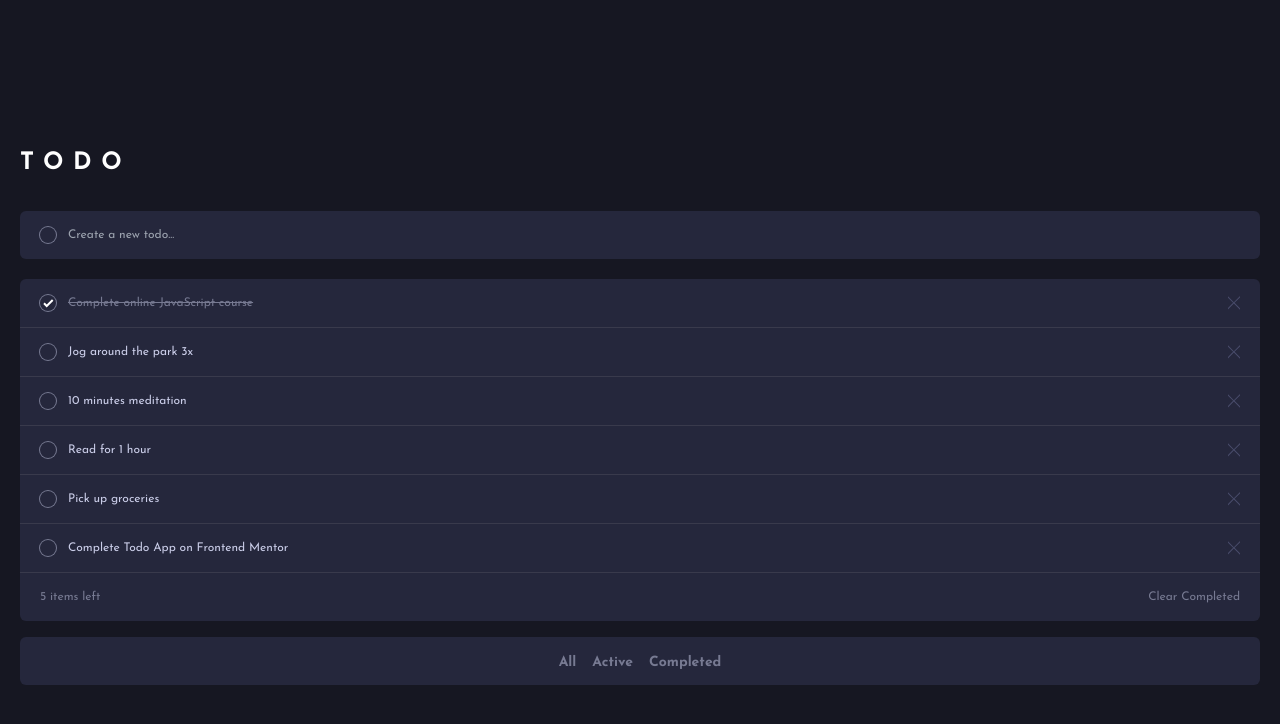
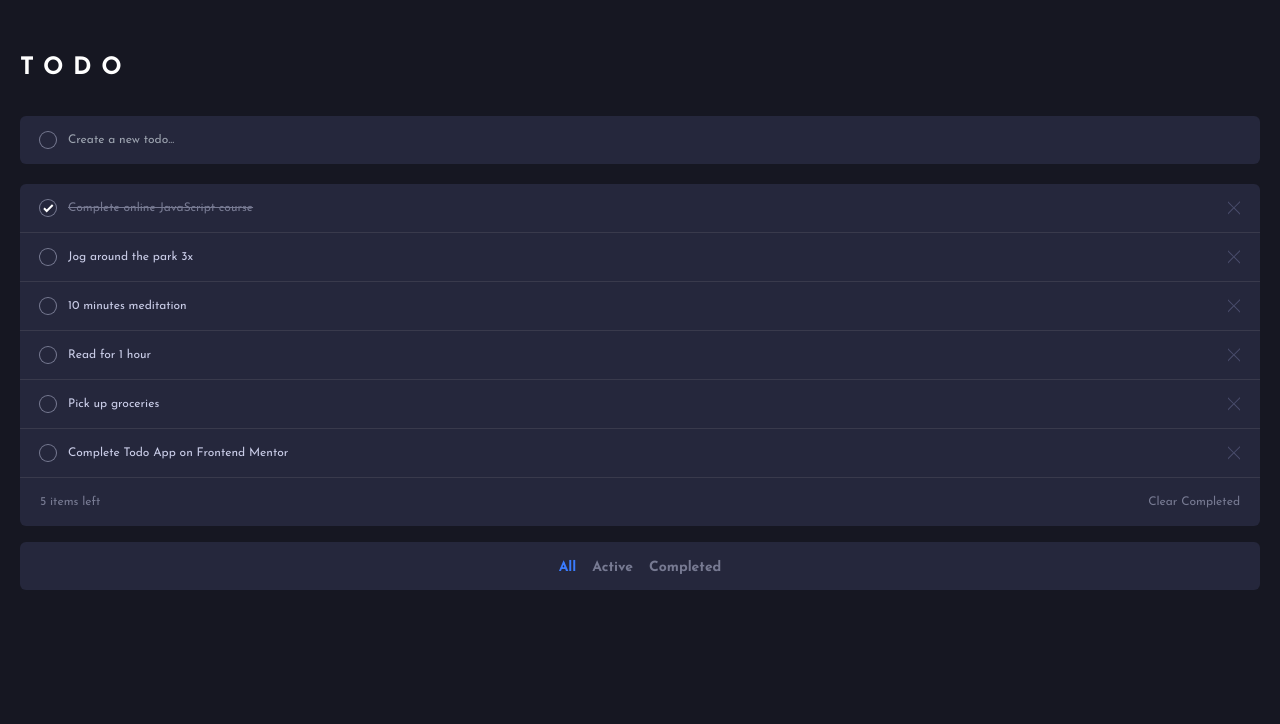
Before and after one commit to SaltySaff/todo-app, a React (Vite) app: page / in a window 1280 px wide. Shown: the top 724 px of the page. Built offline with nearby package versions, Linux system fonts and the light colour scheme.

Commit message:
Add filter select functionality

```diff
--- a/src/Components/App.jsx
+++ b/src/Components/App.jsx
@@ -2,7 +2,7 @@ import todosData from "../todosData";
 import List from "./List";
 import Header from "./Header";
 import Input from "./Input";
-import Filter from "./Filter"
+import Filters from "./Filters";
 import { useState, createContext } from "react";
 import { nanoid } from "nanoid";
 
@@ -10,6 +10,7 @@ const AppContext = createContext();
 
 function App() {
   const [todos, setTodos] = useState(todosData);
+  const [selectedFilter, setSelectedFilter] = useState("All");
 
   const toggleComplete = (id) => {
     setTodos((prevTodos) =>
@@ -37,13 +38,21 @@ function App() {
 
   return (
     <AppContext.Provider
-      value={{ todos, toggleComplete, handleInputChange, removeTodo, removeCompleted }}
+      value={{
+        todos,
+        toggleComplete,
+        handleInputChange,
+        removeTodo,
+        removeCompleted,
+        selectedFilter,
+        setSelectedFilter,
+      }}
     >
-      <main className="bg-very-dark-blue min-h-screen font-josefin-sans flex flex-col p-5 justify-center">
+      <main className="bg-very-dark-blue min-h-screen font-josefin-sans flex flex-col p-5">
         <Header />
         <Input />
         <List todos={todos} />
-        <Filter />
+        <Filters />
       </main>
     </AppContext.Provider>
   );
--- a/src/Components/CompleteButton.jsx
+++ b/src/Components/CompleteButton.jsx
@@ -1,7 +1,7 @@
 import { useContext } from "react";
 import { AppContext } from "./App";
 
-export default function CompleteButton({isComplete, id}) {
+export default function CompleteButton({ isComplete, id }) {
   const { toggleComplete } = useContext(AppContext);
   return (
     <button
--- a/src/Components/Filter.jsx
+++ b/src/Components/Filter.jsx
@@ -1,9 +1,10 @@
-export default function Filter() {
-    return (
-        <section className="flex gap-4 justify-center text-sm font-bold text-dark-grayish-blue bg-very-dark-desaturated-blue mt-4 pt-4 pb-3 rounded-md">
-            <button>All</button>
-            <button>Active</button>
-            <button>Completed</button>
-        </section>
-    )
+export default function Filter({ changeSelected, selected, children }) {
+  return (
+    <button
+      onClick={() => changeSelected(children)}
+      className={`${selected ? "text-bright-blue" : ""}`}
+    >
+      {children}
+    </button>
+  );
 }
--- /dev/null
+++ b/src/Components/Filters.jsx
@@ -0,0 +1,33 @@
+import { useContext } from "react";
+import { AppContext } from "./App"
+import Filter from "./Filter";
+
+export default function Filters() {
+  const { selectedFilter, setSelectedFilter} = useContext(AppContext)
+  const changeSelected = (filter) => {
+    setSelectedFilter(filter);
+  };
+
+  return (
+    <section className="flex gap-4 justify-center text-sm font-bold text-dark-grayish-blue bg-very-dark-desaturated-blue mt-4 pt-4 pb-3 rounded-md">
+      <Filter
+        changeSelected={changeSelected}
+        selected={selectedFilter === "All"}
+      >
+        All
+      </Filter>
+      <Filter
+        changeSelected={changeSelected}
+        selected={selectedFilter === "Active"}
+      >
+        Active
+      </Filter>
+      <Filter
+        changeSelected={changeSelected}
+        selected={selectedFilter === "Completed"}
+      >
+        Completed
+      </Filter>
+    </section>
+  );
+}
--- a/src/Components/Input.jsx
+++ b/src/Components/Input.jsx
@@ -1,13 +1,19 @@
-import { useContext } from "react";
+import { useContext, useState } from "react";
 import { AppContext } from "./App";
 
 export default function Input() {
   const { handleInputChange } = useContext(AppContext)
+  const [inputValue, setInputValue] = useState("")
 
   const handleKeyDown = (e) => {
     if(e.key === 'Enter') {
         handleInputChange(e)
+        setInputValue("")
     }
+  }
+
+  const handleValueChange = (e) => {
+    setInputValue(e.target.value)
   }
 
   (AppContext);
@@ -19,7 +25,9 @@ export default function Input() {
         type="text"
         placeholder="Create a new todo..."
         name="text"
+        value={inputValue}
         onKeyDown={handleKeyDown}
+        onChange={handleValueChange}
       />
     </section>
   );
--- a/src/Components/List.jsx
+++ b/src/Components/List.jsx
@@ -3,11 +3,45 @@ import { useContext, useState, useEffect } from "react";
 import Todo from "./Todo";
 
 export default function List() {
-  const { todos, removeCompleted } = useContext(AppContext);
+  const { todos, removeCompleted, selectedFilter } = useContext(AppContext);
   const [remainingCount, setRemainingCount] = useState(0);
+  const [filteredTodos, setFilteredTodos] = useState(todos);
 
-  const todoEls = todos.map((todo) => {
-    return <Todo key={todo.id} id={todo.id} text={todo.text} isComplete={todo.isComplete} />;
+  const filterComplete = () => {
+    setFilteredTodos((prevTodos) => {
+      return prevTodos.filter((item) => item.isComplete);
+    });
+  };
+
+  const filterActive = () => {
+    setFilteredTodos((prevTodos) => {
+      return prevTodos.filter((item) => !item.isComplete);
+    });
+  };
+
+  const filterAll = () => {
+    return setFilteredTodos(todos);
+  };
+
+  const selectFilter = (filter) => {
+    if (filter === "Active") {
+      filterActive();
+    } else if (filter === "Completed") {
+      filterComplete();
+    } else {
+      filterAll();
+    }
+  };
+
+  const todoEls = filteredTodos.map((todo) => {
+    return (
+      <Todo
+        key={todo.id}
+        id={todo.id}
+        text={todo.text}
+        isComplete={todo.isComplete}
+      />
+    );
   });
 
   const calculateRemaining = () => {
@@ -19,12 +53,22 @@ export default function List() {
     calculateRemaining();
   }, [todos]);
 
+  useEffect(() => {
+    setFilteredTodos(todos);
+    selectFilter(selectedFilter);
+  }, [selectedFilter, todos]);
+
   return (
     <section className="bg-very-dark-desaturated-blue text-light-grayish-blue rounded-md">
       <ul>{todoEls}</ul>
       <section className="text-xs text-dark-grayish-blue px-5 py-4 flex justify-between font">
         <span>{remainingCount} items left</span>
-        <span className="hover:text-light-grayish-blue cursor-pointer" onClick={removeCompleted}>Clear Completed</span>
+        <span
+          className="hover:text-light-grayish-blue cursor-pointer"
+          onClick={removeCompleted}
+        >
+          Clear Completed
+        </span>
       </section>
     </section>
   );
--- a/src/Components/Todo.jsx
+++ b/src/Components/Todo.jsx
@@ -1,5 +1,5 @@
 import CompleteButton from "./CompleteButton";
-import RemoveButton from "./RemoveButton"
+import RemoveButton from "./RemoveButton";
 
 export default function Todo(props) {
   return (
```
